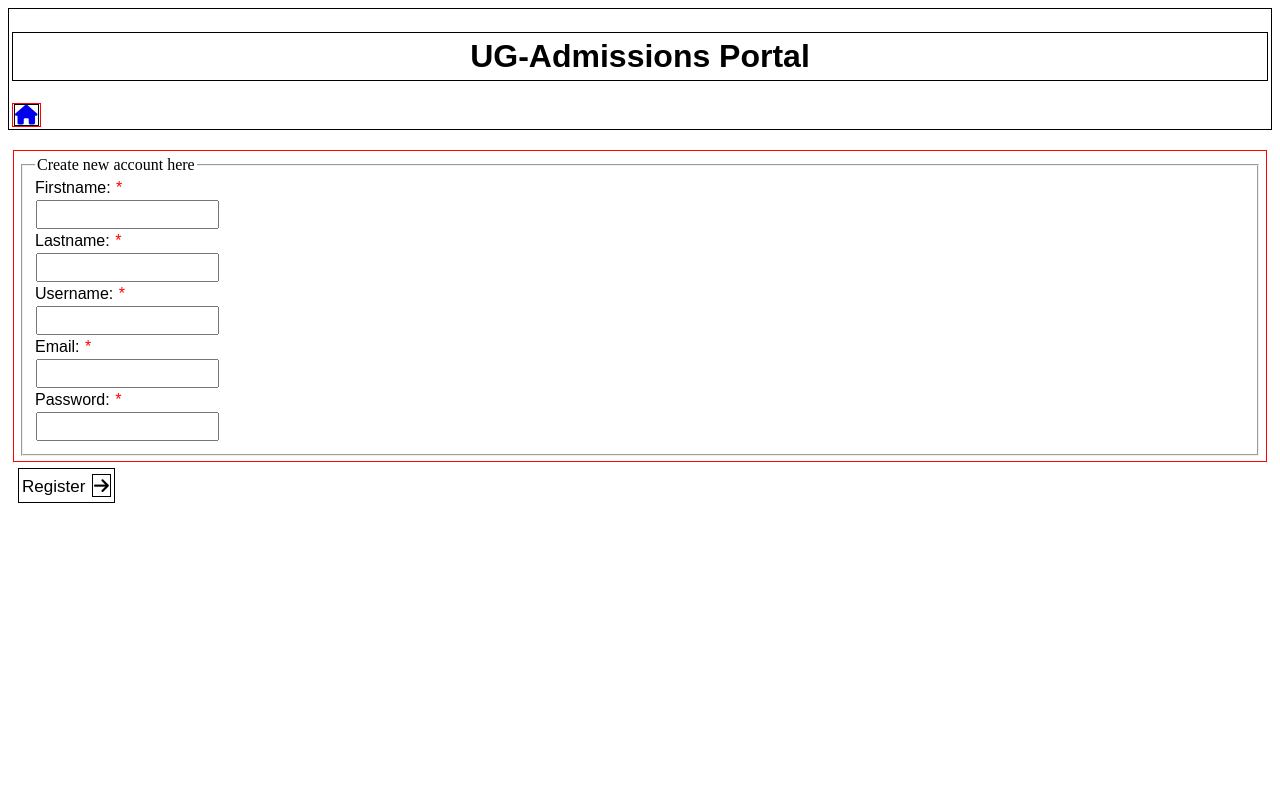
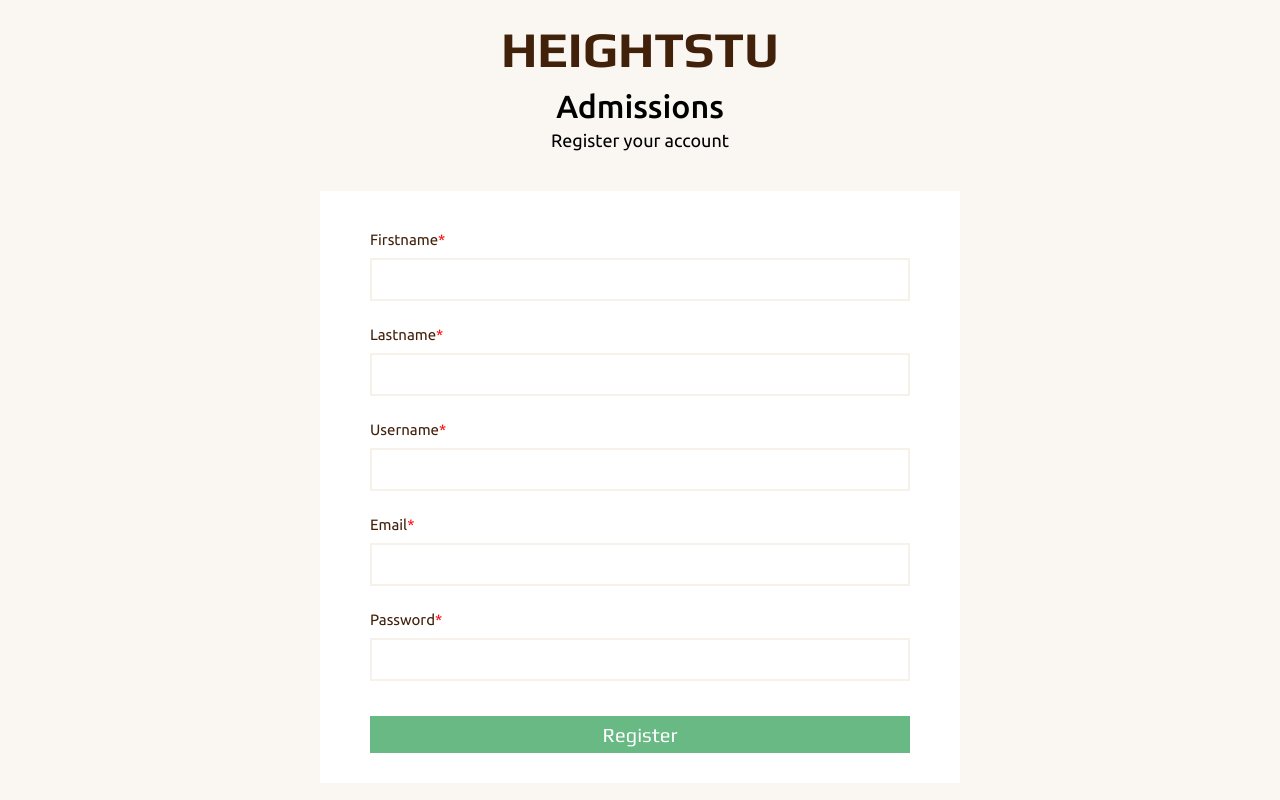
Before and after one commit to ashraf267/heights-technical-university, a PHP site: page /pages/register.php in a window 1280 px wide. Run offline with PHP 8.4, Linux system fonts and the light colour scheme; some libraries are stand-ins or nearby versions.

Commit message:
login and register redesign complete

```diff
--- a/index.php
+++ b/index.php
@@ -203,6 +203,7 @@
         .footer {
             background-color: #42210b;
             font-family: 'Ubuntu', sans-serif;
+            padding: 20px 5px 0;
         }
 
         #footer-logo {
--- a/pages/register.php
+++ b/pages/register.php
@@ -35,31 +35,148 @@
     <meta charset="UTF-8">
     <meta http-equiv="X-UA-Compatible" content="IE=edge">
     <meta name="viewport" content="width=device-width, initial-scale=1.0">
+    <link rel="preconnect" href="https://fonts.googleapis.com">
+    <link rel="preconnect" href="https://fonts.gstatic.com" crossorigin>
+    <link href="https://fonts.googleapis.com/css2?family=Play:wght@400;700&family=Ubuntu:wght@400;500;700&display=swap" rel="stylesheet">
     <script src="https://kit.fontawesome.com/c84a86a0b9.js" crossorigin="anonymous"></script>
-    <link rel="stylesheet" href="form-styles.css">
-    <title>Register | HTU</title>
+    <title>Register | HeightsTU</title>
+    <style type="text/css">
+        * {
+            margin: 0;
+            padding: 0;
+            box-sizing: border-box;
+        }
+
+        body {
+            background-color: rgba(246, 241, 233, 0.5);
+        }
+
+        header {
+            text-align: center;
+            margin: 20px 0 40px;
+        }
+
+        header h1 {
+            font-size: 32px;
+            font-family: 'Ubuntu', sans-serif;
+            font-weight: 500;
+            text-transform: capitalize;
+            margin: 5px 0;
+        }
+
+        header p {
+            font-family: 'Ubuntu', sans-serif;
+            font-weight: 400;
+            font-size: 18px;
+        }
+
+        header a {
+            display: block;
+            text-transform: uppercase;
+            text-decoration: none;
+            color: #42210b;
+            font-size: 50px;
+            font-weight: 700;
+            font-family: 'Play', sans-serif;
+            margin: 10px 0;
+        }
+
+        /* login form */
+        #register-form {
+            background-color: white;
+            width: 50%;
+            margin: 0 auto;
+            display: flex;
+            flex-direction: column;
+            justify-content: space-around;
+            padding: 25px 50px;
+        }
+
+        #register-form > div {
+            margin: 5px 0 10px;
+        }
+
+        #register-form > div > label {
+            display: block;
+            font-family: 'Ubuntu', sans-serif;
+            font-weight: 400;
+            text-transform: capitalize;
+            font-size: 15px;
+            margin: 5px 0;
+            padding: 5px 0;
+            color: #42210b;
+        }
+
+        #register-form > div > label > span {
+            color: red;
+        }
+
+        .fields {
+            display: block;
+            font-size: 17px;
+            padding: 10px 5px;
+            font-weight: 400;
+            font-family: 'Ubuntu', sans-serif;
+            border: 2px solid #F6F1E9;
+            outline: none;
+            width: 100%;
+        }
+
+        .sbm-btn {
+            background-color: #68B984;
+            color: white;
+            border: none;
+            font-size: 20px;
+            font-weight: 400;
+            font-family: 'Play', sans-serif;
+            width: 100%;
+            padding: 7px;
+            text-transform: capitalize;
+            margin: 25px 0 5px;
+        }
+
+        #register-form > small {
+            margin: 10px 0 5px;
+            font-family: 'Ubuntu', sans-serif;
+            font-weight: 500;
+        }
+
+        #register-form > small > a {
+            color: red;
+            text-transform: capitalize;
+            text-decoration: none;
+            margin: 0 5px;
+        }
+    </style>
 </head>
 <body>
-    <div class="header">
-        <h1>UG-Admissions portal</h1>
-        <a href="../index.php"><i class="fa-solid fa-house"></i></a>
-    </div>
-    <!-- register form -->
-    <form action="<?php echo htmlspecialchars($_SERVER['PHP_SELF']) ?>" id="reg-form" method="POST">
-        <fieldset>
-            <legend>Create new account here</legend>
-            <label for="fname">Firstname: <span class="req">*</span></label> <!-- do not forget to style this -->
-            <input type="text" name="fname" id="fname" class="fields" required>
-            <label for="lname">Lastname: <span class="req">*</span></label>
-            <input type="text" name="lname" id="lname" class="fields" required>
-            <label for="uname">Username: <span class="req">*</span></label>
-            <input type="text" name="uname" id="uname" class="fields" required>
-            <label for="email">Email: <span class="req">*</span></label>
-            <input type="email" name="email" id="email" class="fields" required>
-            <label for="psw">Password: <span class="req">*</span></label>
-            <input type="password" name="psw" id="psw" class="fields" required>
-        </fieldset>
+    <header>
+        <a href="../index.php">heightstu</a>
+        <h1>Admissions</h1>
+        <p>Register your account</p>
+    </header>
+    <form id="register-form">
+        <div>
+            <label for="fname">firstname<span>*</span></label>
+            <input class="fields" type="text" name="fname" id="fname" required>
+        </div>
+        <div>
+            <label for="lname">lastname<span>*</span></label>
+            <input class="fields" type="text" name="lname" id="lname" required>
+        </div>
+        <div>
+            <label for="username">username<span>*</span></label>
+            <input class="fields" type="text" name="username" id="username" required>
+        </div>
+        <div>
+            <label for="email">email<span>*</span></label>
+            <input class="fields" type="email" name="email" id="email" required>
+        </div>
+        <div>
+            <label for="psw">password<span>*</span></label>
+            <input class="fields" type="password" name="password" id="password" required>
+        </div>
+        <input class="sbm-btn" type="submit" name="submit" value="register">
     </form>
-    <button type="submit" form="reg-form" class="submit-btn">register <i class="fa-solid fa-arrow-right"></i></button>
 </body>
 </html>
```
Also changed, not shown: pages/login.php (+130 -19 lines).
